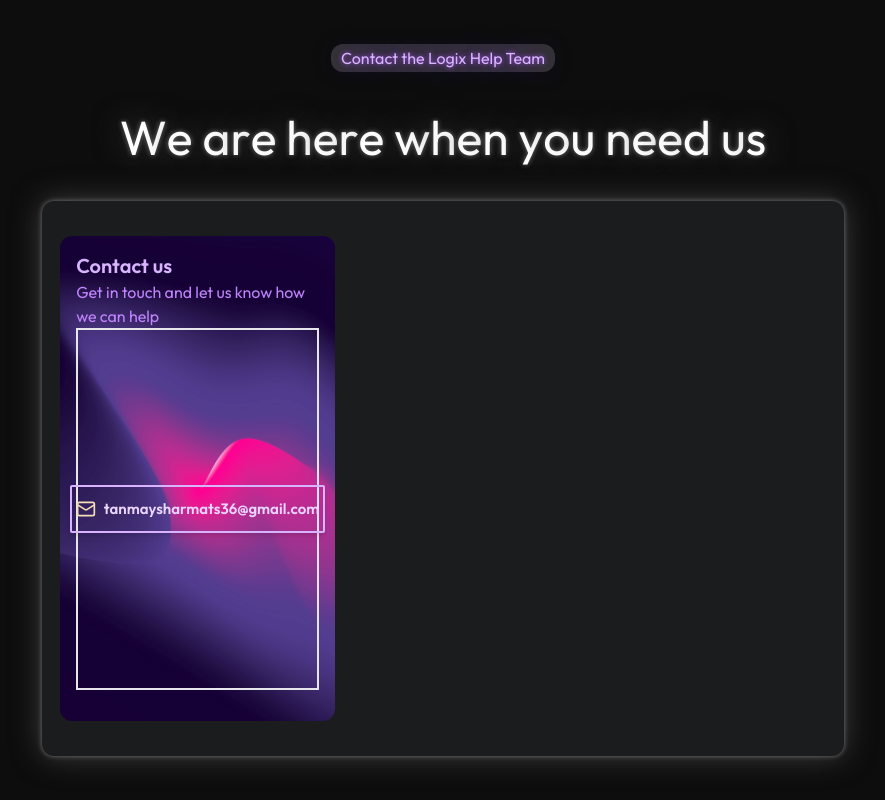
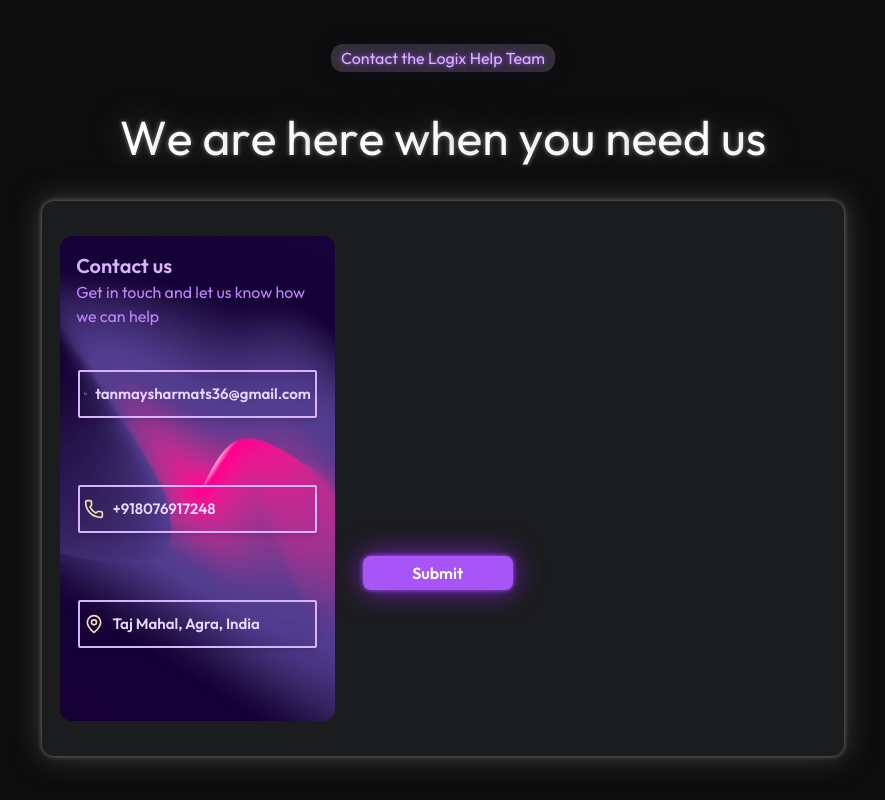
Before and after one commit to Tanmay-vats-sharma/Logix, a React (Vite) app in the folder Logix_Frontend/: page /events in a window 1280 px wide. Shown: the part 1064-1864 px from the top of the page, without its empty margins (197-1082 px from the left). Built offline with nearby package versions, Linux system fonts and the light colour scheme; a web font is replaced by a local one; what tailwindcss-motion would draw is missing.

Commit message:
AddressButton, CallButton and SendMailButton Completed.

```diff
--- /dev/null
+++ b/Logix_Frontend/src/components/pages/eventPage/AddressButton.jsx
@@ -0,0 +1,25 @@
+import React from "react";
+import { MapPin } from "lucide-react";
+
+const AddressButton = () => {
+  const address = "Taj Mahal, Agra, India";
+
+  const handleOpenMaps = () => {
+    const mapsLink = `https://www.google.com/maps/search/?api=1&query=${encodeURIComponent(
+      address
+    )}`;
+    window.open(mapsLink, "_blank");
+  };
+
+  return (
+    <button
+      onClick={handleOpenMaps}
+      className="border-2 border-purple-300 text-purple-200 w-[105%] text-[15px] h-12 items-center font-semibold px-1 rounded-sm shadow-md outline-none flex"
+    >
+      <MapPin size={20} color="Wheat" strokeWidth={2} className="mr-2" />
+      {address}
+    </button>
+  );
+};
+
+export default AddressButton;
--- /dev/null
+++ b/Logix_Frontend/src/components/pages/eventPage/CallButton.jsx
@@ -0,0 +1,31 @@
+import React from "react";
+import { Phone } from "lucide-react";
+
+const CallButton = () => {
+  const phoneNumber = "+918076917248";
+
+  const handleCall = () => {
+    const isMobile = /iPhone|iPad|iPod|Android/i.test(navigator.userAgent);
+
+    if (isMobile) {
+      // Open the phone dialer on mobile devices
+      window.location.href = `tel:${phoneNumber}`;
+    } else {
+      alert(
+        "Phone calls can only be initiated on mobile devices."
+      );
+    }
+  };
+
+  return (
+    <button
+      onClick={handleCall}
+      className="border-2 border-purple-300 text-purple-200 w-[105%] text-[15px] h-12 items-center font-semibold px-1 rounded-sm shadow-md outline-none flex"
+    >
+      <Phone size={20} color="Wheat" strokeWidth={2} className="mr-2" />
+      {phoneNumber}
+    </button>
+  );
+};
+
+export default CallButton;
--- a/Logix_Frontend/src/components/pages/eventPage/ContactUs.jsx
+++ b/Logix_Frontend/src/components/pages/eventPage/ContactUs.jsx
@@ -3,6 +3,9 @@ import Contactbg from "../../../assets/contact-bg.png"
 import { TextEffect } from "../../motion-ui/TextEffect";
 import SendMail from "./SendMail";
 import useIntersectionObserver from "../../Layout/useIntersectionObserver";
+import CallButton from "./CallButton";
+import AddressButton from "./AddressButton";
+import Button from "../../common/button";
 const ContactUs = ({ selector }) => {
   const isIntersecting = useIntersectionObserver({ selector });
 
@@ -63,12 +66,21 @@ const ContactUs = ({ selector }) => {
                   Get in touch and let us know how we can help
                 </div>
               </div>
-              <div className="border-2 h-[80%] flex flex-col items-center justify-center p-2">
+              <div className=" h-[80%] flex flex-col items-center justify-around p-2">
                 <SendMail></SendMail>
+                <CallButton></CallButton>
+                <AddressButton></AddressButton>
               </div>
             </div>
 
-            <div className="h-[90%]  w-[60%]"></div>
+            <div className="h-[93%]  w-[60%] ">
+            <div className="h-20 w-[100%] "></div>
+            <div className="h-20 w-[100%] "></div>
+            <div className="h-40 w-[100%] "></div>
+              <div className="p-2 flex flex-col items-start h-[50px] w-[100%] justify-start">
+                <Button height="35px" width="150px" value="Submit"></Button>
+              </div>
+            </div>
           </div>
         </div>
       )}
--- a/Logix_Frontend/src/components/pages/eventPage/SendMail.jsx
+++ b/Logix_Frontend/src/components/pages/eventPage/SendMail.jsx
@@ -1,21 +1,29 @@
 import React from "react";
 import { Mail } from "lucide-react";
+
 const SendMail = () => {
   const email = "tanmaysharmats36@gmail.com";
   const subject = encodeURIComponent("Write your subject here.");
   const body = encodeURIComponent("Share your thoughts with us...");
 
   const handleSendMail = () => {
-    const mailToLink = `https://mail.google.com/mail/?view=cm&fs=1&to=${encodeURIComponent(
-      email
-    )}&su=${subject}&body=${body}`;
-    window.open(mailToLink, "_blank");
+    const isMobile = /iPhone|iPad|iPod|Android/i.test(navigator.userAgent);
+
+    if (isMobile) {
+      const mailToLink = `mailto:${email}?subject=${subject}&body=${body}`;
+      window.location.href = mailToLink;
+    } else {
+      const mailToLink = `https://mail.google.com/mail/?view=cm&fs=1&to=${encodeURIComponent(
+        email
+      )}&su=${subject}&body=${body}`;
+      window.open(mailToLink, "_blank");
+    }
   };
 
   return (
     <button
       onClick={handleSendMail}
-      className="border-2 border-purple-300 text-purple-200  w-auto text-[15px] h-12 items-center  font-semibold  px-1 rounded-sm shadow-md  outline-none flex "
+      className="border-2 border-purple-300 text-purple-200 w-[105%] text-[15px] h-12 items-center font-semibold px-1 rounded-sm shadow-md outline-none flex"
     >
       <Mail size={20} color="wheat" strokeWidth={2} className="mr-2" />
       {email}
```
